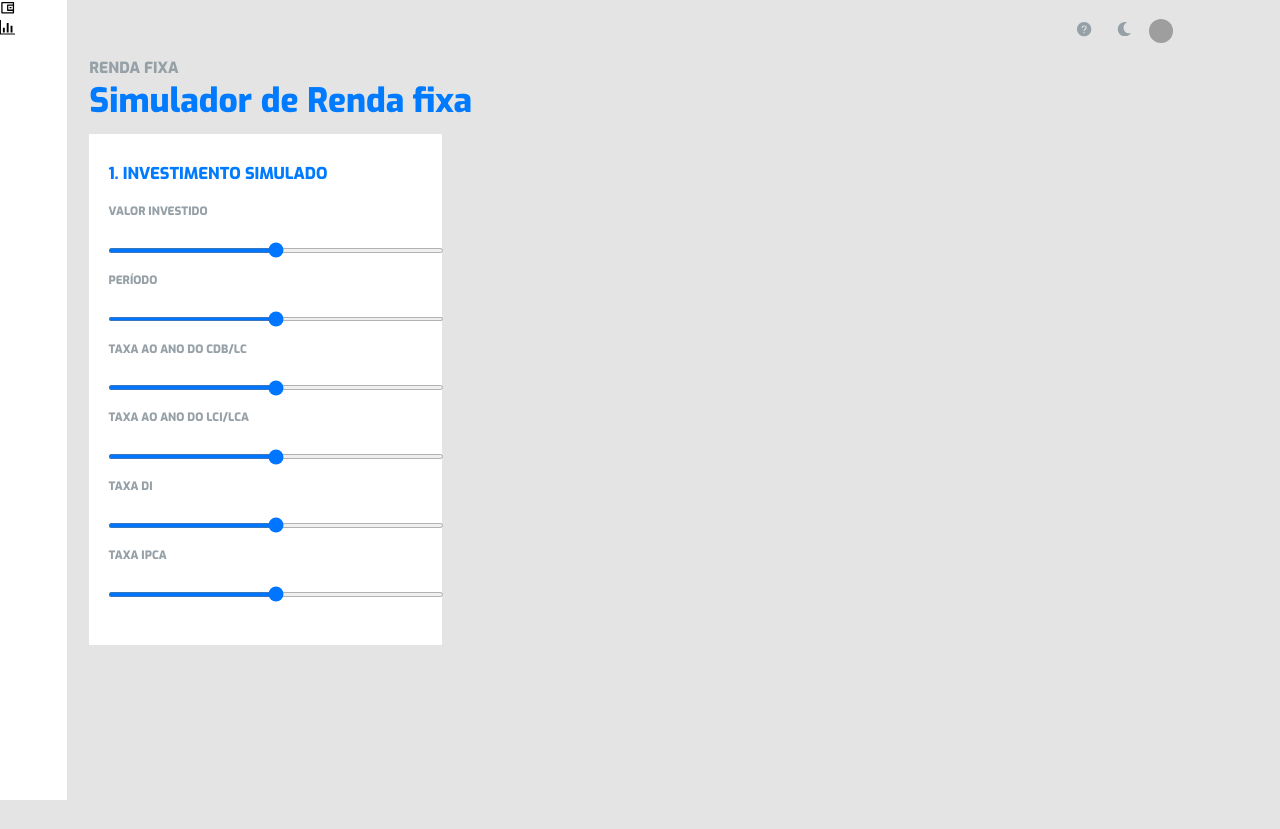
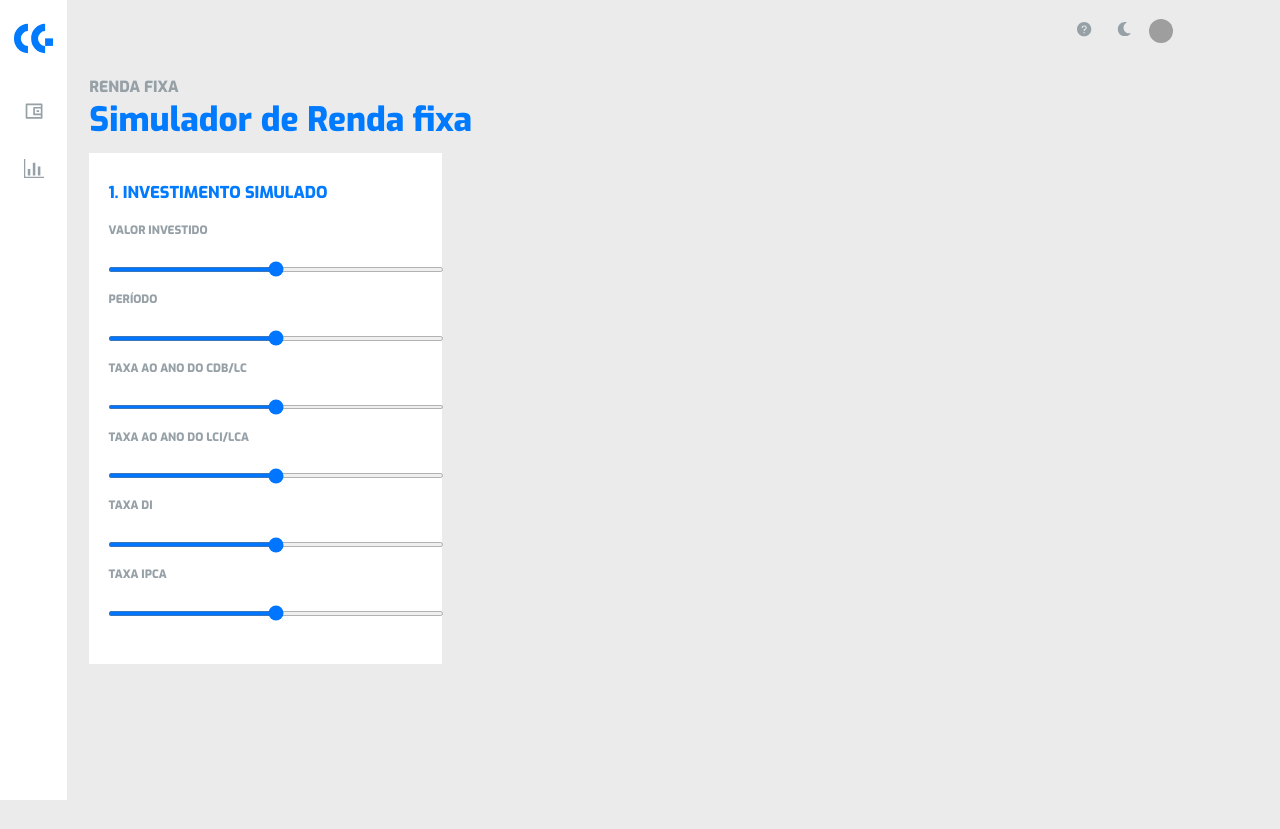
Before and after one commit to TalesFB/Simulador-CarteiraGlobal, a React (Create React App) app: page / in a window 1280 px wide. Built offline with nearby package versions, Linux system fonts and the light colour scheme; grey boxes are pictures that could not be loaded.

Commit message:
criação e estilização dos item da sidebar

```diff
--- a/src/assets/styles/global.css
+++ b/src/assets/styles/global.css
@@ -1,7 +1,7 @@
 :root {
   /*--colocar variaveis de cores*/
   --color-primary: #007aff;
-  --color-background: #e4e4e4;
+  --color-background: #ebebeb;
   --color-base: #ffffff;
   --color-font-buttons: #393636;
   --color-box-news: #e5e5e5;
--- a/src/assets/styles/header.css
+++ b/src/assets/styles/header.css
@@ -1,6 +1,6 @@
 #main .header h3 {
   margin: 1rem 1rem 0 2.3rem;
-  padding-top: 5rem;
+  padding-top: 7rem;
   font: 800 1.6rem Exo;
   color: var(--color-title-grey);
 }
--- a/src/assets/styles/ranges.css
+++ b/src/assets/styles/ranges.css
@@ -23,4 +23,5 @@
   border-radius: 10px;
   background-color: var(--color-background);
   outline: none;
+  cursor: pointer;
 }
--- a/src/assets/styles/sidebar.css
+++ b/src/assets/styles/sidebar.css
@@ -6,3 +6,22 @@
 
   background-color: var(--color-base);
 }
+
+#page-landing .sidebar img {
+  width: 4rem;
+  height: 4rem;
+  margin: 2rem 1rem 2rem 1.5rem;
+}
+
+#page-landing .sidebar .item-icone {
+  display: flex;
+  align-items: center;
+  justify-content: center;
+}
+
+#page-landing .sidebar .item-icone svg {
+  margin: 2rem 0;
+  height: 2.1rem;
+  width: 2.1rem;
+  fill: var(--color-title-grey);
+}
--- a/src/components/SideBar/index.jsx
+++ b/src/components/SideBar/index.jsx
@@ -2,14 +2,17 @@ import React from "react";
 
 import { GoGraph } from "react-icons/go";
 import { RiWallet2Line } from "react-icons/ri";
+import LogoCG from "../../assets/imagens/logo-icon.svg";
 
 import "../../assets/styles/sidebar.css";
 
 const Icons = ({ props }) => {
   return (
-    <ul>
-      <li>{props.icon}</li>
-    </ul>
+    <li>
+      <a className="item-icone" href={props.link}>
+        {props.icon}
+      </a>
+    </li>
   );
 };
 
@@ -27,9 +30,12 @@ function Sidebar() {
 
   return (
     <div className="sidebar">
-      {sidebarData.map((data) => (
-        <Icons props={data} />
-      ))}
+      <img src={LogoCG} alt="" />
+      <ul>
+        {sidebarData.map((data) => (
+          <Icons props={data} />
+        ))}
+      </ul>
     </div>
   );
 }
```
Also changed, not shown: 1 other file (tests, documents, lock files or other folders).
